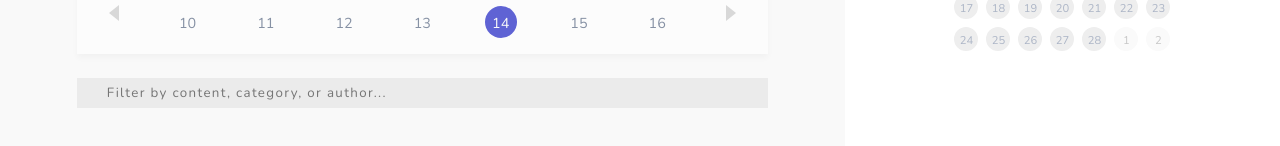
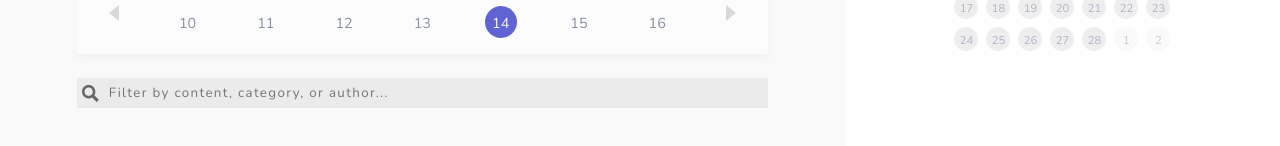
Before and after one commit to dormspam/frontend, a React (Create React App) app: page / in a window 1280 px wide. Shown: the part 190-336 px from the top of the page. Built offline with nearby package versions, Linux system fonts and the light colour scheme; no server answers.

Commit message:
Add search icon

```diff
--- a/src/components/home/selection/HomeSelectionFilter.css
+++ b/src/components/home/selection/HomeSelectionFilter.css
@@ -1,4 +1,5 @@
 .HomeSelectionFilter {
+  display: flex;
   margin-top: 1.5em;
   margin-bottom: 30px;
 }
@@ -7,9 +8,21 @@
   font-family: "Nunito";
   letter-spacing: 0.1em;
   background-color: #EBEBEB;
-  padding-left: 30px;
+  left: 30px;
+  padding-left: 10px;
   width: 100%;
   height: 30px;
   border: none;
   outline: none;
 }
+
+.HomeSelectionFilter .icon {
+  display: grid;
+  background-color: #EBEBEB;
+  height: 30px;
+}
+
+.HomeSelectionFilter .icon img {
+  height: 17px;
+  margin: auto auto auto 5px;
+}
--- a/src/components/home/selection/HomeSelectionFilter.js
+++ b/src/components/home/selection/HomeSelectionFilter.js
@@ -39,6 +39,9 @@ class HomeSelectionFilter extends Component {
   render() {
     return (
       <div className="HomeSelectionFilter">
+        <div className="icon">
+          <img src="/img/search.svg" alt="Search" />
+        </div>
         <input className="search" type="text" name="search" placeholder="Filter by content, category, or author..." onChange={this.handleChange} />
         <br />
       </div>
```
Also changed, not shown: public/img/search.svg.
